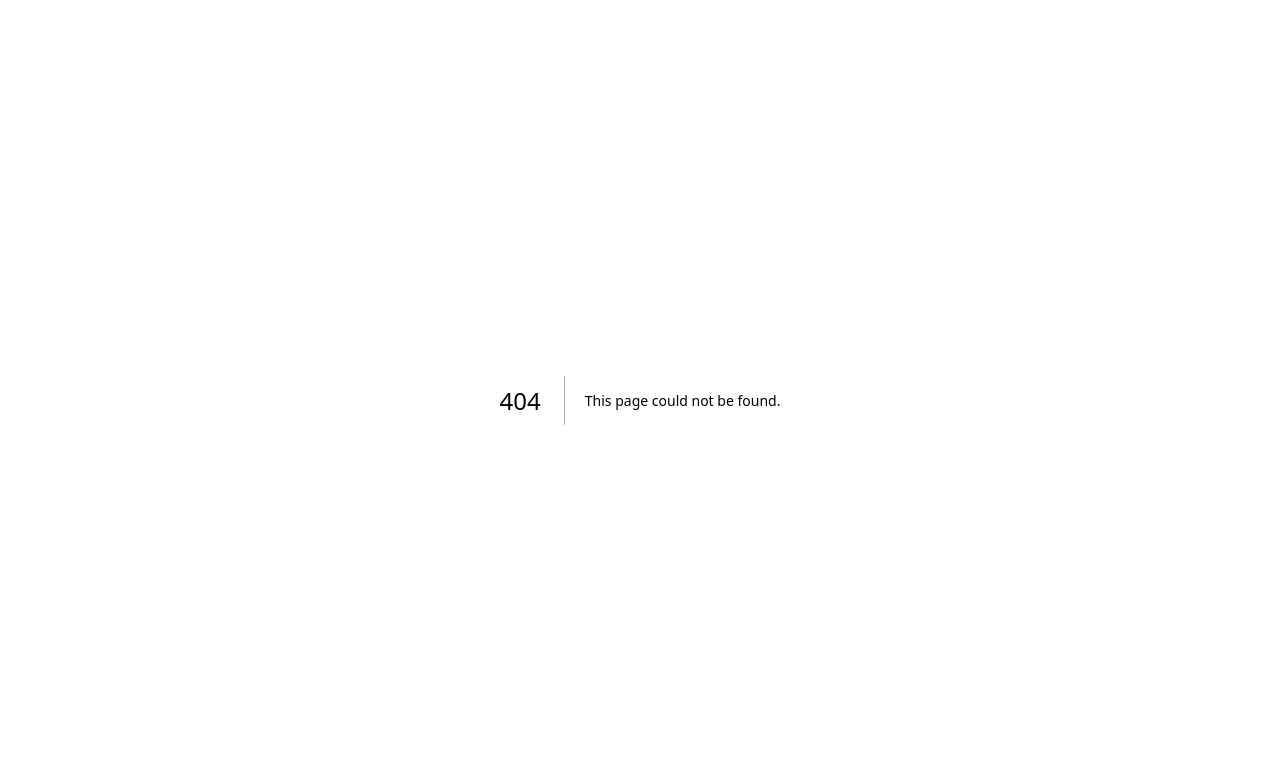
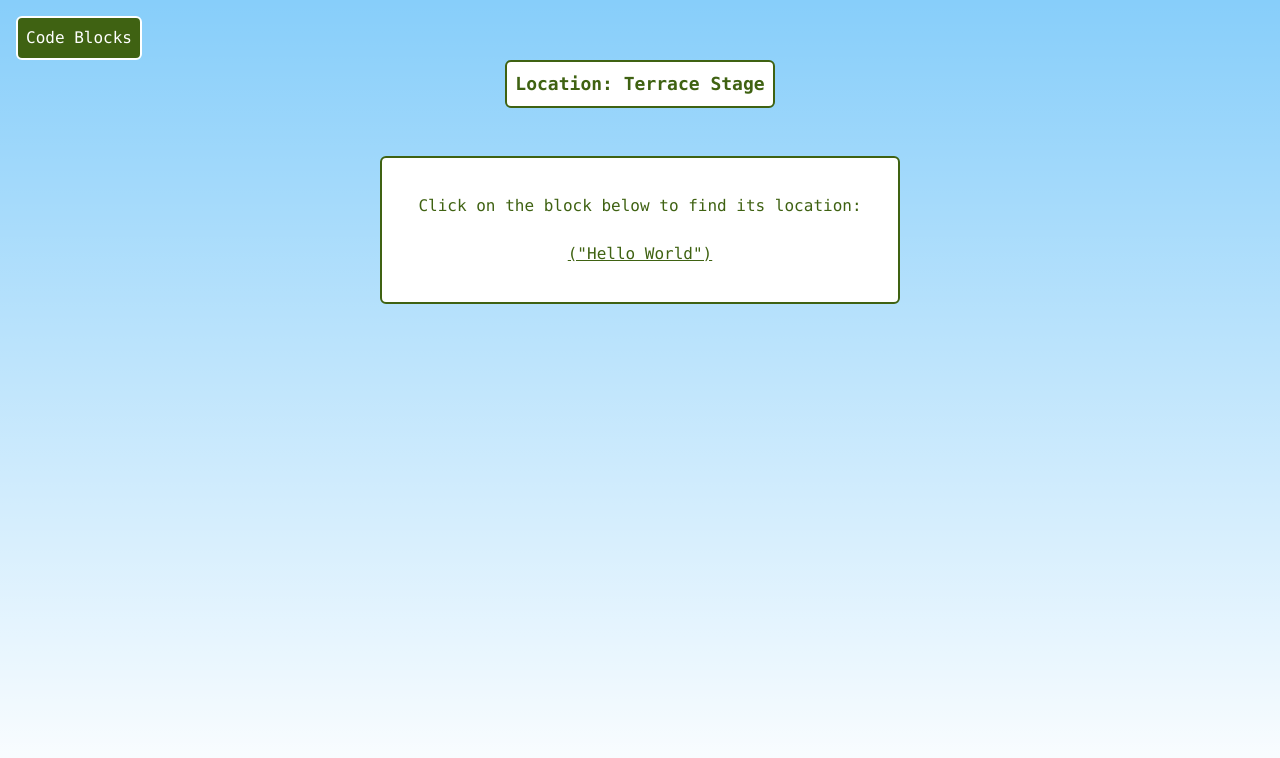
Before and after one commit to dylanvu/ICSSC-Brain-Games-2024-Code-Blocks, a Next.js app: page /food-court in a window 1280 px wide. Before the commit this address had no page. Shown: the top 758 px of the page. Built offline with nearby package versions, Linux system fonts and the light colour scheme.

Commit message:
create pages for food court and terrace

```diff
--- /dev/null
+++ b/src/app/food-court/page.tsx
@@ -0,0 +1,8 @@
+import BlockListPage from "@/components/blockList";
+
+export default function FoodCourtPage() {
+
+    return (
+        <BlockListPage codeBlocks={[`("Hello World")`]} location="Terrace Stage" />
+    )
+}
--- /dev/null
+++ b/src/app/terrace/page.tsx
@@ -0,0 +1,8 @@
+import BlockListPage from "@/components/blockList";
+
+export default function TerracePage() {
+
+    return (
+        <BlockListPage codeBlocks={["system"]} location="Terrace Stage" />
+    )
+}
```
